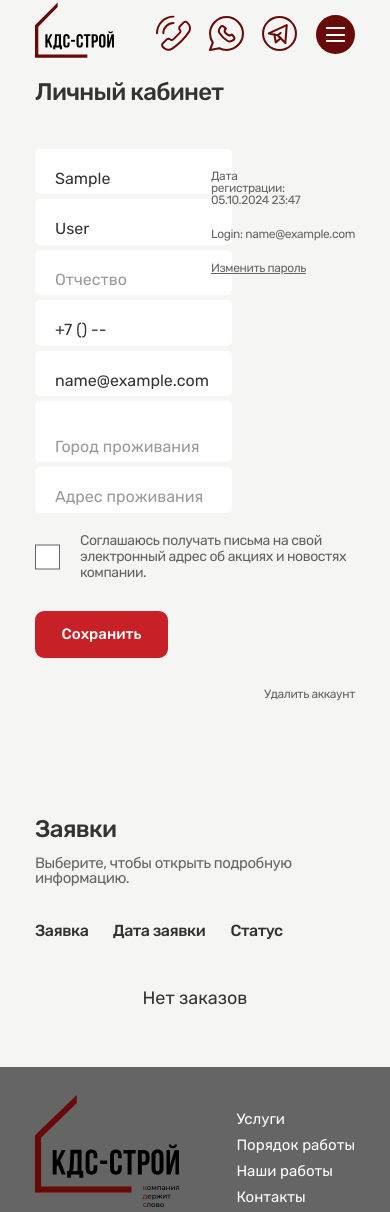
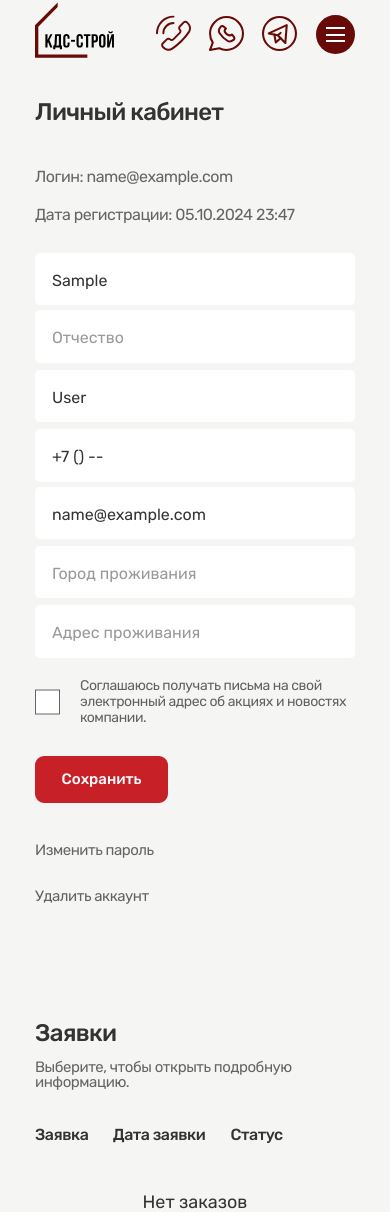
Before and after one commit to smintank/kds-stroy, a Django app: page /profile/ in a window 390 px wide. Shown: the top 1212 px of the page. Run offline with Django 5.2, Linux system fonts and the light colour scheme; the visitor is signed in with stand-in values (Sample User, id 1); data that the repository does not hold is empty; parts of the project's set-up code (start-up, migrations or seed data) failed here and were passed over; some libraries are stand-ins or nearby versions.

Commit message:
Style and adaptive of profile page

```diff
--- a/backend/static/css/account-Q46edEp1.css
+++ b/backend/static/css/account-Q46edEp1.css
@@ -1,11 +1,11 @@
 .account {
-  padding-top: 193px;
+  padding-top: 130px;
 }
 .account__title {
   font-weight: 500;
   font-size: 35px;
   letter-spacing: -0.03em;
-  margin-bottom: 70px;
+  margin-bottom: 50px;
 }
 .account__form {
   position: relative;
@@ -13,11 +13,9 @@
   flex-direction: column;
 }
 .account__data {
-  position: absolute;
-  top: 21px;
-  right: 0;
   display: flex;
-  flex-direction: column;
+  flex-direction: row;
+  padding-bottom: 30px;
   gap: 38px;
 }
 .account__data-text {
@@ -25,8 +23,10 @@
   color: rgba(0, 0, 0, 0.6);
 }
 .account__data-link {
+  font-size: 15px;
+  margin-left: 200px;
   letter-spacing: -0.03em;
-  text-decoration: underline;
+  text-decoration: none;
   color: #656565;
 }
 .account__form-container {
@@ -37,11 +37,10 @@
 }
 .account__form-input {
   width: 100%;
-  max-width: 350px;
   background-color: #fff;
   border: none;
   outline: none;
-  padding: 21px 17px 10px 17px;
+  padding: 19px 17px 15px 17px;
   border-radius: 5px;
   color: #333333;
 }
@@ -58,7 +57,7 @@
 .account__form-agreement {
   letter-spacing: -0.03em;
   color: rgba(0, 0, 0, 0.6);
-  margin: 40px auto 50px auto;
+  margin: 40px 0;
 }
 .account__form-buttons {
   display: flex;
@@ -118,15 +117,8 @@
     letter-spacing: -0.03em;
     color: rgba(0, 0, 0, 0.6);
   }
-  .account__data-text--date {
-    font-size: 15px;
-    max-width: 129px;
-  }
-  .account__form-container {
-    max-width: 401px;
-  }
-  .account__form-input {
-    max-width: 197px;
+  .account__data-link {
+    margin-left: 50px;
   }
   .account__form-input--wide {
     max-width: 100%;
@@ -149,7 +141,7 @@
 }
 @media (max-width: 639px) {
   .account {
-    padding: 80px 0 55px 0;
+    padding: 100px 0 55px 0;
   }
   .account__title {
     font-size: 24px;
@@ -157,28 +149,21 @@
   }
   .account__data {
     gap: 22px;
+    justify-content: space-between;
+    flex-direction: column;
   }
   .account__data-text {
-    font-size: 12px;
     color: #656565;
   }
-  .account__data-text--date {
-    max-width: 101px;
-  }
   .account__data-link {
-    font-size: 12px;
-  }
-  .account__form-container {
-    max-width: 197px;
-    gap: 5px;
+    margin-left: 0;
+    margin-top: 40px;
   }
   .account__form-input {
     max-width: 100%;
-    padding: 21px 20px 6px 20px;
   }
   .account__form-input--wide {
     max-width: 100%;
-    padding-top: 37px;
   }
   .account__row {
     flex-direction: column;
@@ -199,17 +184,12 @@
   }
   .account__form-buttons {
     font-size: 15px;
-    display: grid;
-    gap: 30px 26px;
-    grid-template-columns: repeat(2, auto);
+    display: contents;
   }
   .account__form-button-delete {
-    width: 100%;
-    justify-self: end;
-    font-size: 12px;
+    font-size: 15px;
     padding: 0;
-    text-align: right;
-    grid-area: 2/2/3/3;
+    margin-top: 30px;
   }
   .account__form-button-edit {
     padding: 12px;
@@ -275,9 +255,7 @@
   max-height: 200px;
   overflow-y: scroll;
   letter-spacing: -0.03em;
-  /*border: 1px solid #656565;*/
   padding: 10px 3px;
-  background-color: #fff;
 }
 .applications__list-item-photos {
   position: relative;
@@ -293,13 +271,6 @@
   padding: 2px 5px;
   background-color: rgba(255, 255, 255, 0.7);
 }
-.applications__list-item-photos-empty {
-  /*letter-spacing: -0.03em;*/
-  /*position: absolute;*/
-  /*top: 15px;*/
-  /*left: 50%;*/
-  /*line-height: 25px;*/
-}
 .applications__list-item-photo {
   display: block;
   margin: 0 auto;
@@ -307,7 +278,6 @@
   top: 0;
   left: 0;
   z-index: -1;
-  display: block;
   width: 0;
   height: 0;
 }
--- a/backend/templates/account/account.html
+++ b/backend/templates/account/account.html
@@ -13,17 +13,16 @@
             <h2 class="account__title">Личный кабинет</h2>
             <form method="post" action="{% url 'users:profile' %}" class="account__form" id="accountForm" enctype="multipart/form-data">
                 <div class="account__data">
+                    <p class="account__data-text">Логин: {{ profile }}</p>
                     <p class="account__data-text account__data-text--date">Дата регистрации: {{ profile.date_joined|date:"d.m.Y H:i" }}</p>
-                    <p class="account__data-text">Login: {{ profile }}</p>
-                    <a class="account__data-link" href="{% url 'password_change' %}">Изменить пароль</a>
                 </div>
                 <div class="account__form-container">
                     {% csrf_token %}
-                    {% render_field form.first_name class="account__form-input" autocomplete="given-name" required="" %}
                     <div class="account__row account__row--name">
-                      {% render_field form.last_name class="account__form-input" autocomplete="family-name" %}
+                      {% render_field form.first_name class="account__form-input" autocomplete="given-name" required="" %}
                       {% render_field form.middle_name class="account__form-input" autocomplete="additional-name" %}
                     </div>
+                    {% render_field form.last_name class="account__form-input" autocomplete="family-name" %}
                     <div class="account__row account__row--contacts">
                       {% render_field form.phone_number class="account__form-input" autocomplete="tel" type="tel" data-tel-input="" required="" %}
                       {% render_field form.email class="account__form-input" autocomplete="email" type="email" required="" %}
@@ -31,7 +30,7 @@
                     <div class="account__row account__row--location">
                       {% render_field form.city class="account__form-input account__form-input--wide city-input" autocomplete="address-level"  autocomplete-url="/locations/autocomplete/" id="accountCity" %}
                     </div>
-                    {% render_field form.address class="account__form-input" autocomplete="street-address" %}
+                    {% render_field form.address class="account__form-input account__form-input--wide" autocomplete="street-address" %}
                 </div>
                 <label class="account__form-agreement checkbox">
                     {{ form.is_notify }}
@@ -39,8 +38,9 @@
                     Соглашаюсь получать письма на свой электронный адрес об акциях и новостях компании.
                 </label>
                 <div class="account__form-buttons">
+                    <button class="account__form-button-save account__form-button-save button" type="submit">Сохранить</button>
+                    <a class="account__data-link" href="{% url 'password_change' %}">Изменить пароль</a>
                     <button class="account__form-button-delete" type="button">Удалить аккаунт</button>
-                    <button class="account__form-button-save account__form-button-save button" type="submit">Сохранить</button>
                 </div>
             </form>
         </div>
@@ -84,9 +84,7 @@
                         </ul>
                     </div>
                         <div class="applications__list-item-price">{% if order.final_cost != 0 %}{{ order.final_cost|floatformat:"2" }} руб.{% if order.discount != 0 %}<br>Скидка {{ order.discount }}%{% endif %}{% else %}-{% endif %}</div>
-                        <div class="applications__list-item-status">{{ order.status }}
-{#                            <a class="applications__list-item-status-link" href="#">Оставить отзыв</a>#}
-                        </div>
+                        <div class="applications__list-item-status">{{ order.status }}</div>
                     </div>
                 </li>
             {% empty %}
@@ -95,20 +93,6 @@
                 </div>
             {% endfor %}
         </ul>
-{#        <div class="applications__bottom">#}
-{#            <div class="applications__bottom-container container">#}
-{#                <div class="applications__pagination">#}
-{#                    <a class="applications__pagination__item" href="#">&laquo;</a>#}
-{#                    <a class="applications__pagination__item applications__pagination__item--active" href="#">1 </a>#}
-{#                    <a class="applications__pagination__item" href="#">2</a>#}
-{#                    <a class="applications__pagination__item" href="#">3</a>#}
-{#                    <span class="applications__pagination__item">...</span>#}
-{#                    <a class="applications__pagination__item" href="#">6</a>#}
-{#                    <a class="applications__pagination__item" href="#">&raquo;</a>#}
-{#                </div>#}
-{#                <button class="applications__button button">Все заявки</button>#}
-{#            </div>#}
-{#        </div>#}
     </section>
 </main>
 {% endblock %}
--- a/backend/users/views.py
+++ b/backend/users/views.py
@@ -168,9 +168,10 @@ class ProfileView(ContextMixin, FormView):
         context["form"] = self.form_class(instance=user, initial={
             "phone_number": user.formatted_phone_number, "city": str(city)
         })
+
         context["orders"] = Order.objects.filter(
             phone_number=user.phone_number
-        ).prefetch_related(
+        ).order_by("-created_at").prefetch_related(
             Prefetch("orderphoto_set", queryset=OrderPhoto.objects.all(), to_attr="photos")
         )
         return context
```
